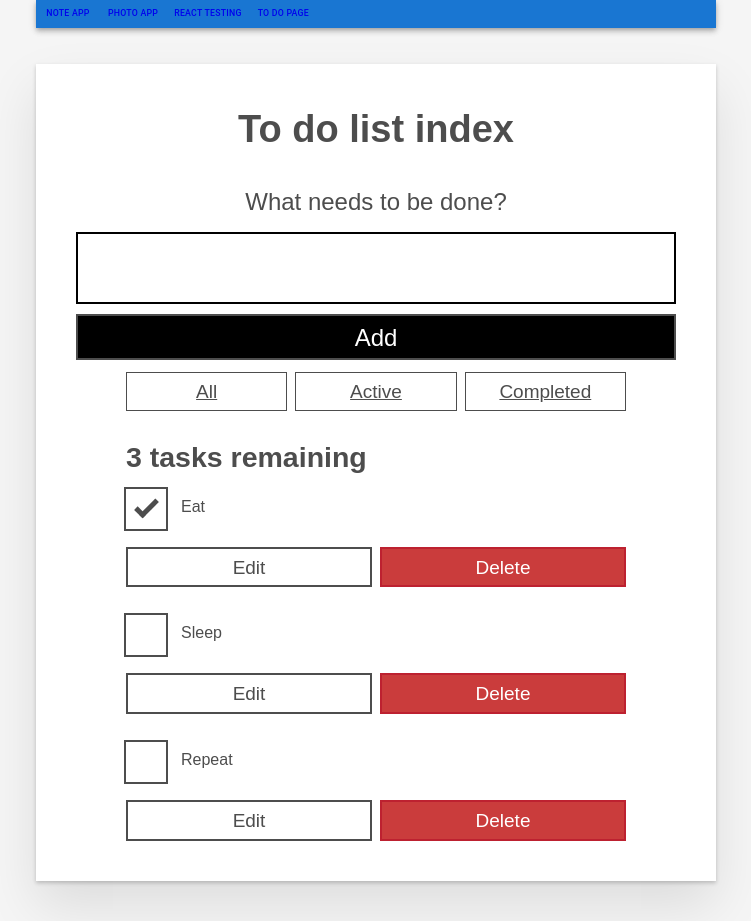
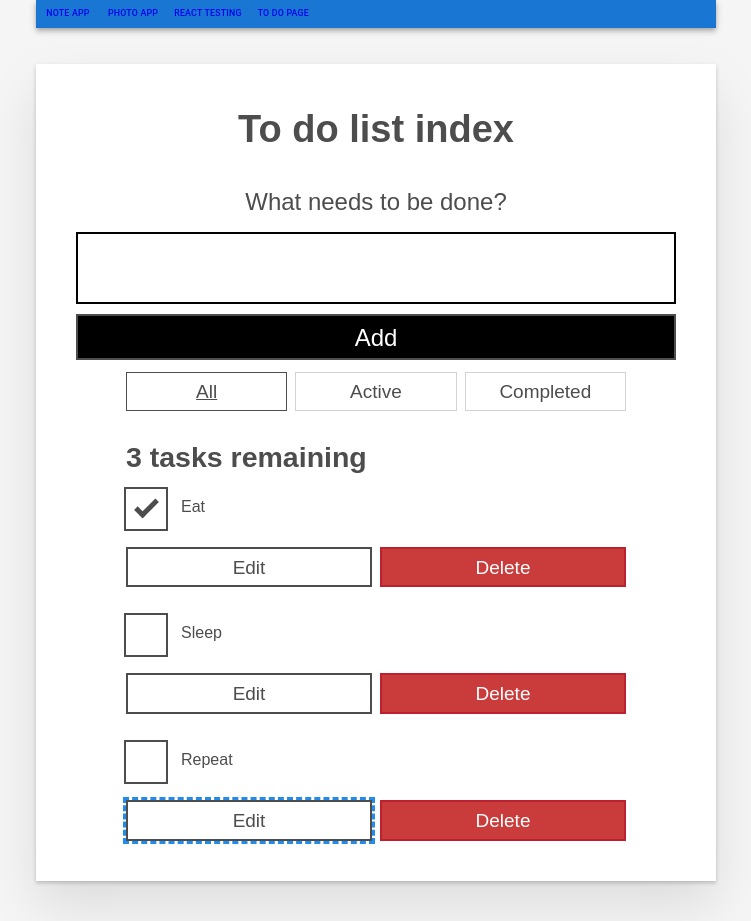
Before and after one commit to khainl1110/react-projects, a React (Create React App) app: page /todo-page in a window 1280 px wide. Shown: the whole page, without its empty margins (264-1015 px from the left). Built offline with nearby package versions, Linux system fonts and the light colour scheme.

Commit message:
Kind of finishing the todo app

```diff
--- a/src/Components/TodoPage/FilterButton.js
+++ b/src/Components/TodoPage/FilterButton.js
@@ -1,8 +1,12 @@
 import React from "react";
 
-function FilterButton({name}) {
+function FilterButton({name, isPressed, setFilter}) {
   return (
-    <button type="button" className="btn toggle-btn" aria-pressed="true">
+    <button type="button"
+      className="btn toggle-btn"
+      aria-pressed={isPressed}
+      onClick = {() => setFilter(name)}
+    >
       <span className="visually-hidden">Show </span>
       <span>{name}</span>
       <span className="visually-hidden"> tasks</span>
--- a/src/Components/TodoPage/Todo.js
+++ b/src/Components/TodoPage/Todo.js
@@ -1,9 +1,20 @@
-import { useState } from "react"
+import { useState, useRef, useEffect } from "react"
 
 export default function Todo({name, completed, id, deleteTask, toggleTaskCompleted, editTask}) {
 
     const [isEditing, setEditing] = useState(false);
     const [newName, setNewName] = useState('');
+
+    const editFieldRef = useRef(null);
+    const editButtonRef = useRef(null);
+
+    useEffect(() => {
+      if (isEditing) {
+        editFieldRef.current.focus();
+      } else {
+        editButtonRef.current.focus();
+      }
+    }, [isEditing])
 
     function handleChange(e) {
         setNewName(e.target.value);
@@ -27,6 +38,7 @@ export default function Todo({name, completed, id, deleteTask, toggleTaskComplet
                 type="text"
                 value = {newName}
                 onChange={handleChange}
+                ref = {editFieldRef}
             />
           </div>
           <div className="btn-group">
@@ -59,7 +71,12 @@ export default function Todo({name, completed, id, deleteTask, toggleTaskComplet
             </label>
         </div>
         <div className="btn-group">
-            <button type="button" className="btn" onClick={() => setEditing(true)}>
+            <button
+              type="button"
+              className="btn"
+              onClick={() => setEditing(true)}
+              ref = {editButtonRef}
+            >
                 Edit {isEditing} <span className="visually-hidden">{name}</span>
             </button>
 
--- a/src/Components/TodoPage/TodoPage.js
+++ b/src/Components/TodoPage/TodoPage.js
@@ -51,22 +51,21 @@ export default function TodoPage() {
         setTasks(editedTaskList)
     }
 
-    const taskList = tasks.map((task) => (
+    const taskList = tasks
+        .filter(FILTER_MAP[filter])
+        .map((task) => (
         <Todo
-            id = {task.id}
-            name = {task.name}
-            completed = {task.completed}
-            key = {task.id}
-            deleteTask = {deleteTask}
-            toggleTaskCompleted = {toggleTaskCompleted}
-            editTask = {editTask}
+            id={task.id}
+            name={task.name}
+            completed={task.completed}
+            key={task.id}
+            toggleTaskCompleted={toggleTaskCompleted}
+            deleteTask={deleteTask}
+            editTask={editTask}
         />
-    ))
+        ));
 
-    const filterList = FILTER_NAMES.map((name) => (<FilterButton key = {name} name = {name} /> ))
-
-    const filterList1 = FILTER_NAMES.map((name) => (<FilterButton key = {name} name = {name} isPressed = {name=== filter} setFilter = {setFilter} />));
-
+    const filterList = FILTER_NAMES.map((name) => (<FilterButton key = {name} name = {name} isPressed = {name=== filter} setFilter = {setFilter} />));
 
     const tasksNoun = taskList.length !== 1 ? 'tasks' : 'task';
     const headingText = `${taskList.length}  ${tasksNoun} remaining`;
```
